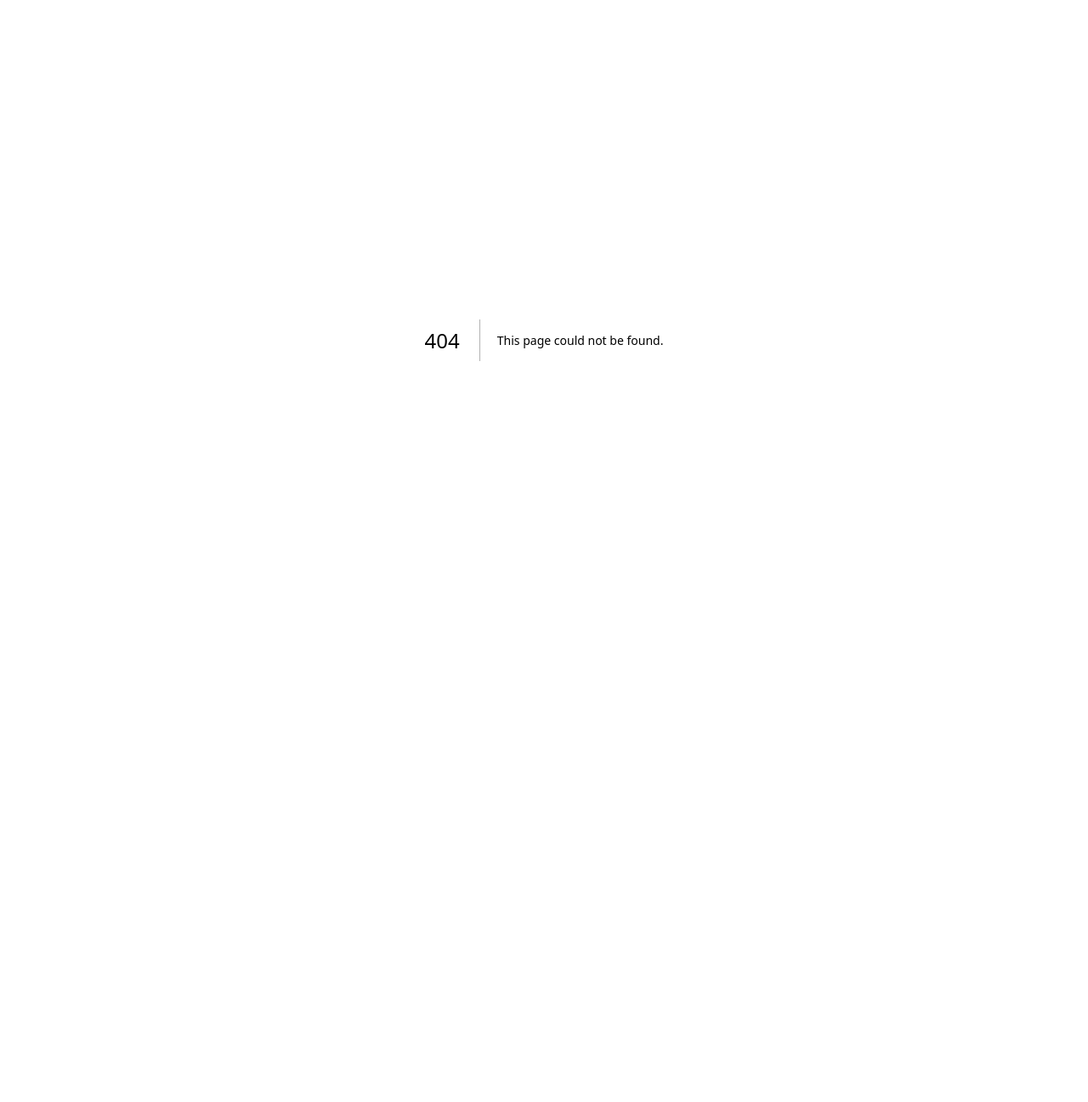
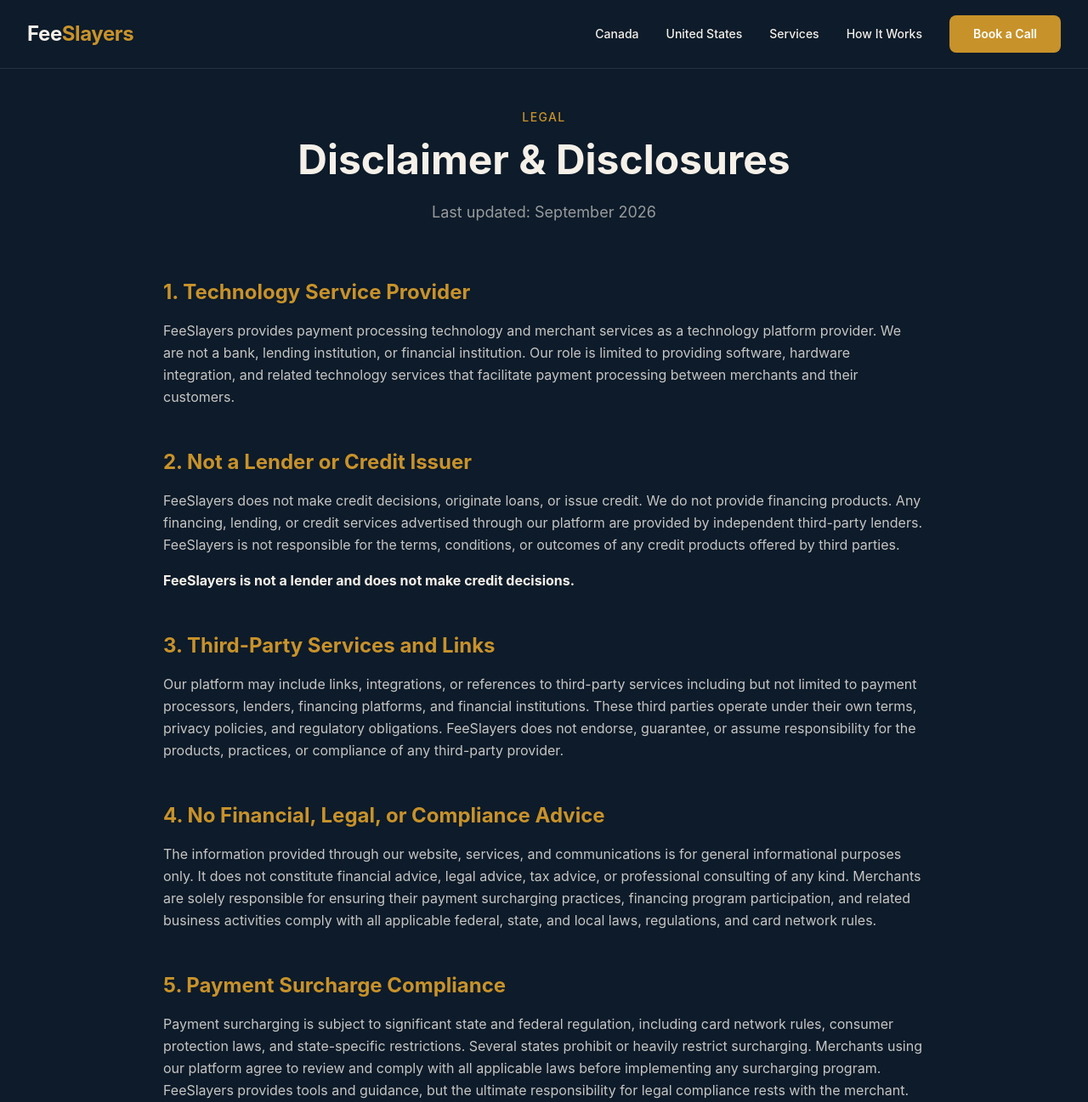
Before and after one commit to primo-commits/webdevfsusa, a Next.js app: page /disclaimer in a window 1280 px wide. Before the commit this address had no page. Shown: the top 1297 px of the page at 85% size. Before the commit the page ends 800 px from the top, so only its background shows below. Built offline with nearby package versions, Linux system fonts and the light colour scheme.

Commit message:
feat: add legal disclaimer page at /disclaimer

```diff
--- /dev/null
+++ b/app/disclaimer/page.tsx
@@ -0,0 +1,134 @@
+import Navbar from "@/components/Navbar";
+import Footer from "@/components/Footer";
+
+export const metadata = {
+  title: "Legal Disclaimer | FeeSlayers",
+  description: "Important legal disclaimers and disclosures for FeeSlayers services.",
+};
+
+export default function DisclaimerPage() {
+  return (
+    <div className="min-h-screen bg-navy text-cream">
+      <Navbar theme="dark" />
+
+      <main className="pt-32 pb-20 px-4">
+        <div className="max-w-4xl mx-auto">
+
+          {/* Page Header */}
+          <div className="text-center mb-16">
+            <p className="text-gold text-sm font-medium tracking-widest uppercase mb-4">Legal</p>
+            <h1 className="text-4xl md:text-5xl font-bold text-cream mb-6">
+              Disclaimer &amp; Disclosures
+            </h1>
+            <p className="text-cream/60 text-lg max-w-2xl mx-auto">
+              Last updated: September 2026
+            </p>
+          </div>
+
+          {/* Sections */}
+          <div className="space-y-12">
+
+            <section>
+              <h2 className="text-2xl font-bold text-gold mb-4">1. Technology Service Provider</h2>
+              <p className="text-cream/80 leading-relaxed">
+                FeeSlayers provides payment processing technology and merchant services as a technology platform provider. We are not a bank, lending institution, or financial institution. Our role is limited to providing software, hardware integration, and related technology services that facilitate payment processing between merchants and their customers.
+              </p>
+            </section>
+
+            <section>
+              <h2 className="text-2xl font-bold text-gold mb-4">2. Not a Lender or Credit Issuer</h2>
+              <p className="text-cream/80 leading-relaxed">
+                FeeSlayers does not make credit decisions, originate loans, or issue credit. We do not provide financing products. Any financing, lending, or credit services advertised through our platform are provided by independent third-party lenders. FeeSlayers is not responsible for the terms, conditions, or outcomes of any credit products offered by third parties.
+              </p>
+              <p className="text-cream/80 leading-relaxed mt-4">
+                <strong className="text-cream">FeeSlayers is not a lender and does not make credit decisions.</strong>
+              </p>
+            </section>
+
+            <section>
+              <h2 className="text-2xl font-bold text-gold mb-4">3. Third-Party Services and Links</h2>
+              <p className="text-cream/80 leading-relaxed">
+                Our platform may include links, integrations, or references to third-party services including but not limited to payment processors, lenders, financing platforms, and financial institutions. These third parties operate under their own terms, privacy policies, and regulatory obligations. FeeSlayers does not endorse, guarantee, or assume responsibility for the products, practices, or compliance of any third-party provider.
+              </p>
+            </section>
+
+            <section>
+              <h2 className="text-2xl font-bold text-gold mb-4">4. No Financial, Legal, or Compliance Advice</h2>
+              <p className="text-cream/80 leading-relaxed">
+                The information provided through our website, services, and communications is for general informational purposes only. It does not constitute financial advice, legal advice, tax advice, or professional consulting of any kind. Merchants are solely responsible for ensuring their payment surcharging practices, financing program participation, and related business activities comply with all applicable federal, state, and local laws, regulations, and card network rules.
+              </p>
+            </section>
+
+            <section>
+              <h2 className="text-2xl font-bold text-gold mb-4">5. Payment Surcharge Compliance</h2>
+              <p className="text-cream/80 leading-relaxed">
+                Payment surcharging is subject to significant state and federal regulation, including card network rules, consumer protection laws, and state-specific restrictions. Several states prohibit or heavily restrict surcharging. Merchants using our platform agree to review and comply with all applicable laws before implementing any surcharging program. FeeSlayers provides tools and guidance, but the ultimate responsibility for legal compliance rests with the merchant.
+              </p>
+              <p className="text-cream/80 leading-relaxed mt-4">
+                Surcharging is not permitted in the province of Quebec, Canada. FeeSlayers does not market or promote surcharging services to Quebec-based merchants.
+              </p>
+            </section>
+
+            <section>
+              <h2 className="text-2xl font-bold text-gold mb-4">6. Financing and Credit Products</h2>
+              <p className="text-cream/80 leading-relaxed">
+                Financing products, buy-now-pay-later options, and merchant cash advances referenced or facilitated through our platform are provided directly by third-party lenders. Interest rates, repayment terms, eligibility requirements, and approval decisions are made solely by the respective lender. FeeSlayers does not guarantee approval, favorable terms, or availability of any credit product.
+              </p>
+              <p className="text-cream/80 leading-relaxed mt-4">
+                <strong className="text-cream">FeeSlayers is not a lender and does not make credit decisions.</strong>
+              </p>
+            </section>
+
+            <section>
+              <h2 className="text-2xl font-bold text-gold mb-4">7. Limitation of Liability</h2>
+              <p className="text-cream/80 leading-relaxed">
+                To the fullest extent permitted by applicable law, FeeSlayers and its officers, directors, employees, agents, and affiliates shall not be liable for any indirect, incidental, special, consequential, or punitive damages, including but not limited to loss of revenue, profits, data, or business opportunities, arising out of or related to the use of our platform, third-party services, or any errors or omissions in the provision of our services.
+              </p>
+              <p className="text-cream/80 leading-relaxed mt-4">
+                In no event shall FeeSlayers&apos; total cumulative liability exceed the greater of (a) the fees paid by the merchant to FeeSlayers in the twelve (12) months preceding the claim, or (b) one hundred United States dollars (US$100).
+              </p>
+            </section>
+
+            <section>
+              <h2 className="text-2xl font-bold text-gold mb-4">8. Merchant Responsibilities</h2>
+              <p className="text-cream/80 leading-relaxed">
+                Merchants are solely responsible for: (a) ensuring their business practices comply with all applicable laws and regulations; (b) the accuracy and legality of any content or claims made in connection with their use of FeeSlayers&apos; services; (c) maintaining adequate insurance coverage; (d) any transactions processed through their account; and (e) notifying FeeSlayers of any unauthorized use of their account or any security breach.
+              </p>
+            </section>
+
+            <section>
+              <h2 className="text-2xl font-bold text-gold mb-4">9. Card Network Rules</h2>
+              <p className="text-cream/80 leading-relaxed">
+                All merchants using payment processing services are bound by the rules and requirements of the applicable card networks (Visa, Mastercard, American Express, Discover, etc.). These rules govern acceptable surcharge amounts, disclosure requirements, and prohibited practices. FeeSlayers assumes no responsibility for a merchant&apos;s failure to comply with card network rules.
+              </p>
+            </section>
+
+            <section>
+              <h2 className="text-2xl font-bold text-gold mb-4">10. Service Availability</h2>
+              <p className="text-cream/80 leading-relaxed">
+                FeeSlayers does not guarantee uninterrupted or error-free operation of its platform, integrations, or third-party services. Service availability may vary. We reserve the right to modify, suspend, or discontinue any aspect of our service at any time without prior notice.
+              </p>
+            </section>
+
+            <section>
+              <h2 className="text-2xl font-bold text-gold mb-4">11. Contact Information</h2>
+              <p className="text-cream/80 leading-relaxed">
+                If you have questions about this disclaimer, please contact us:
+              </p>
+              <div className="mt-4 space-y-2 text-cream/80">
+                <p><strong className="text-cream">FeeSlayers</strong></p>
+                <p>74 E Glenwood Ave, Unit 5817</p>
+                <p>Smyrna, DE 19977</p>
+                <p>Email: <a href="mailto:info@feeslayers.com" className="text-gold hover:text-gold/80 underline">info@feeslayers.com</a></p>
+                <p>Phone: <a href="tel:+13025205447" className="text-gold hover:text-gold/80 underline">(302) 520-5447</a></p>
+              </div>
+            </section>
+
+          </div>
+        </div>
+      </main>
+
+      <Footer />
+    </div>
+  );
+}
```
